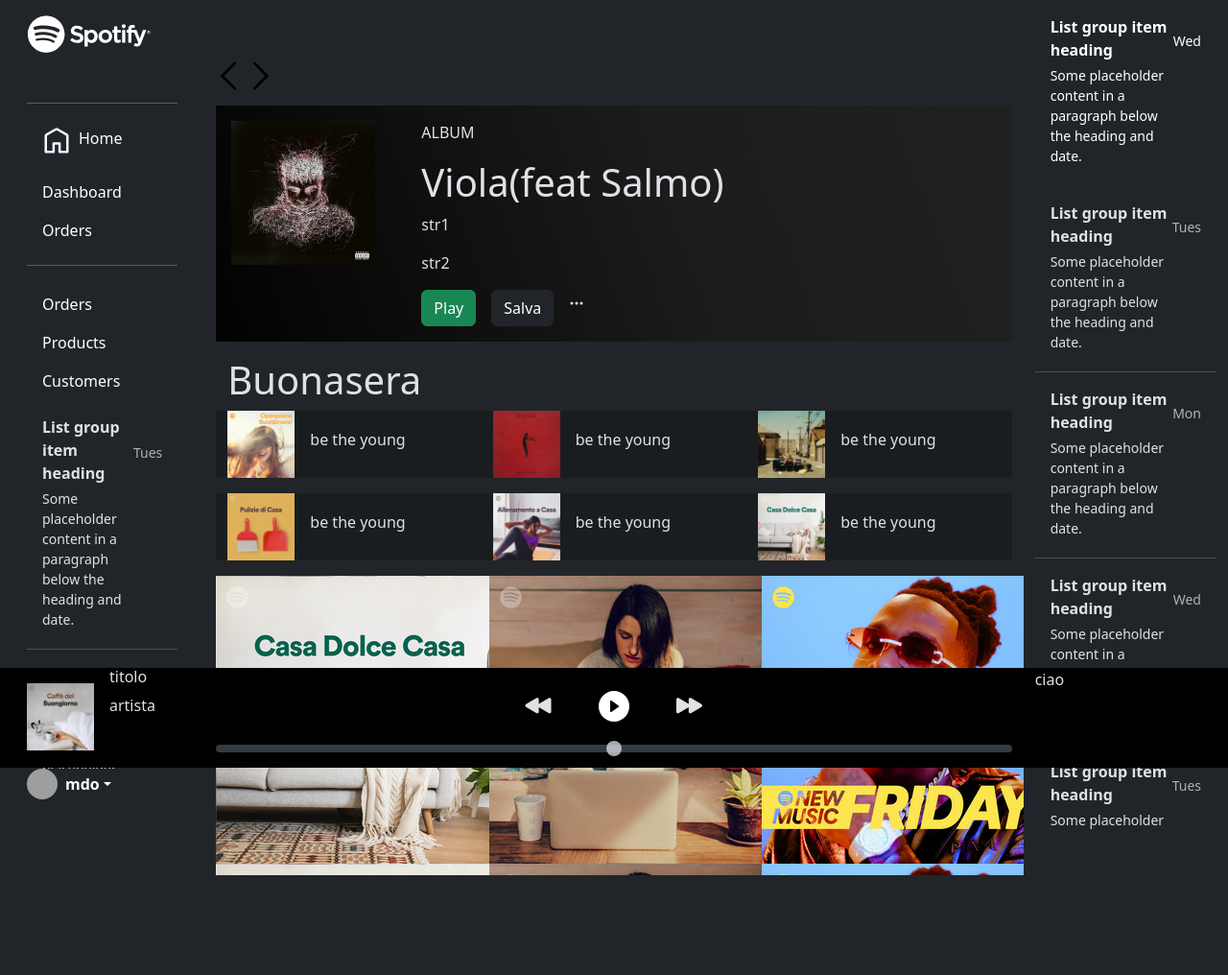
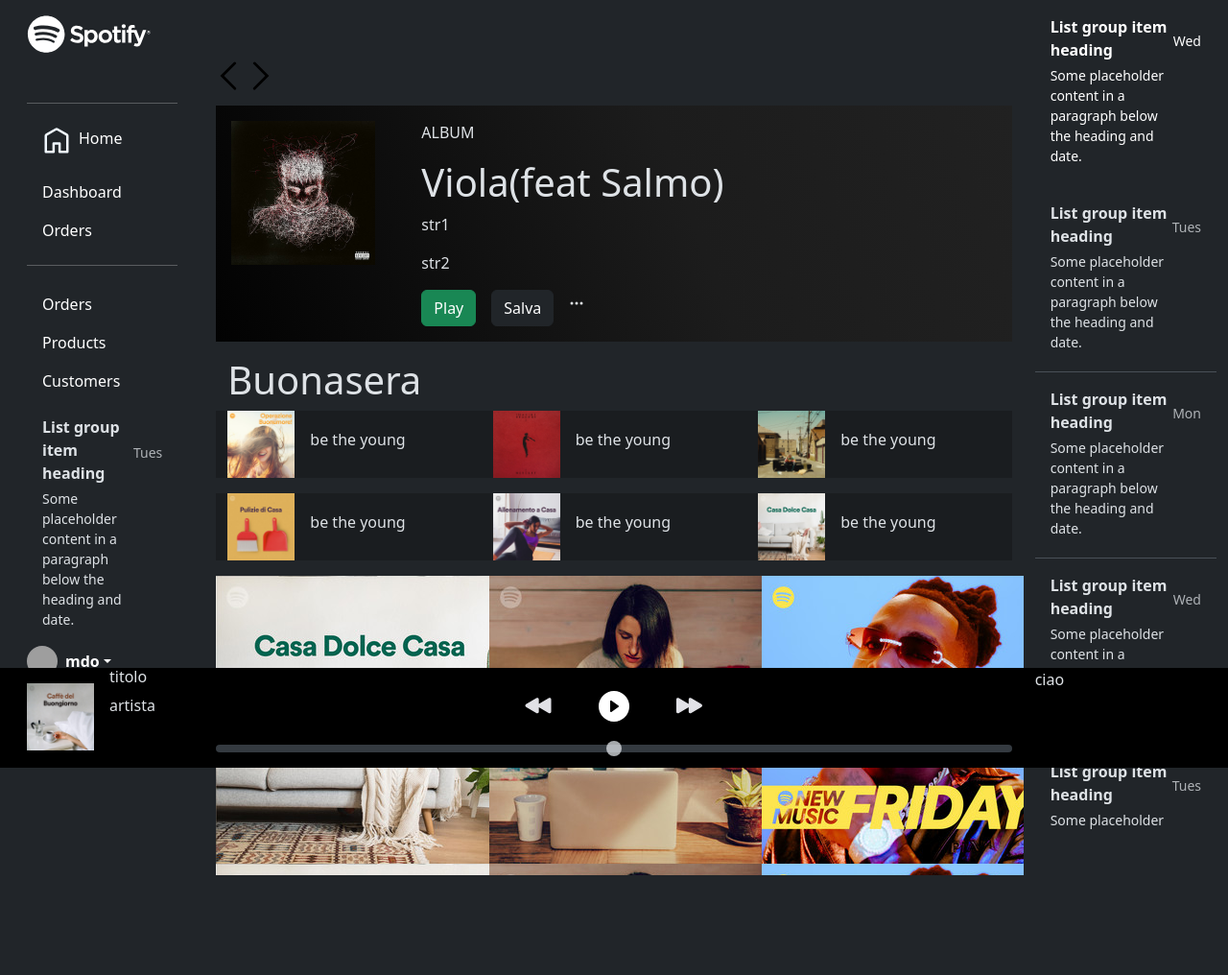
Before and after one commit to tizianosanse/spotify, a plain HTML site: page home.html in a window 1280 px wide. Shown: the whole page at 96% size. Drawn offline with nearby package versions, Linux system fonts and the light colour scheme; grey boxes are pictures that could not be loaded.

Commit message:
height left scrollbar

```diff
--- a/home.html
+++ b/home.html
@@ -85,7 +85,7 @@
 
             <div
               class="d-flex flex-column align-items-stretch flex-shrink-0 bg-white"
-              style="height: 24rem"
+              style="height: 16rem"
             >
               <div class="list-group list-group-flush border-bottom scrollarea">
                 <a
```
